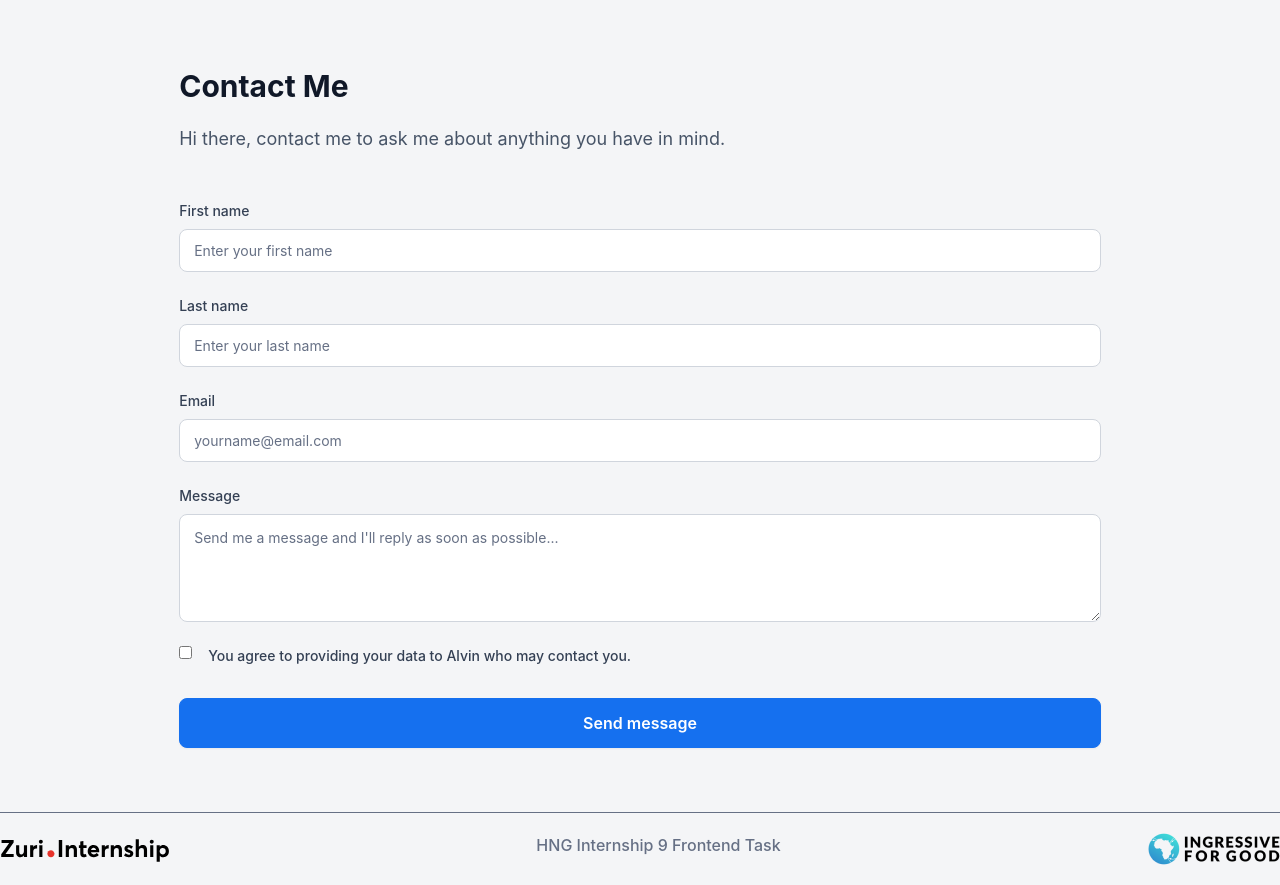
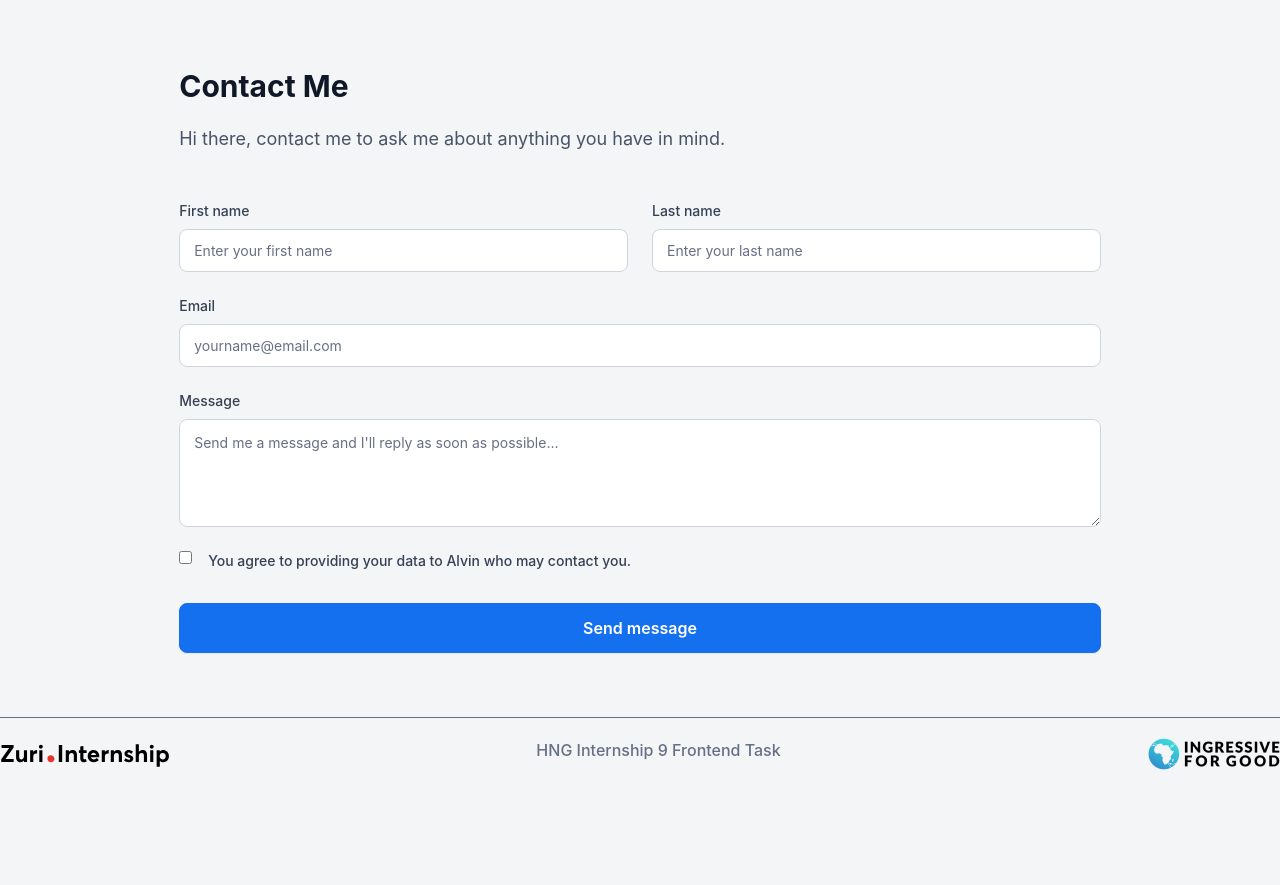
Before and after one commit to alvyynm/linktreeclone, a React (Create React App) app: page /contact in a window 1280 px wide. After the commit the page ends 864 px from the top, so only its background shows below. Built offline with nearby package versions, Linux system fonts and the light colour scheme.

Commit message:
style: display first name and last name in one row on desktop

```diff
--- a/src/components/Contact.css
+++ b/src/components/Contact.css
@@ -94,3 +94,13 @@ button[type="submit"] {
   font-size: 16px;
   line-height: 24px;
 }
+
+@media screen and (min-width: 600px) {
+  .row {
+    display: grid;
+    justify-content: space-between;
+    grid-template-columns: 1fr 1fr;
+    grid-template-rows: 1fr;
+    gap: 24px;
+  }
+}
```
